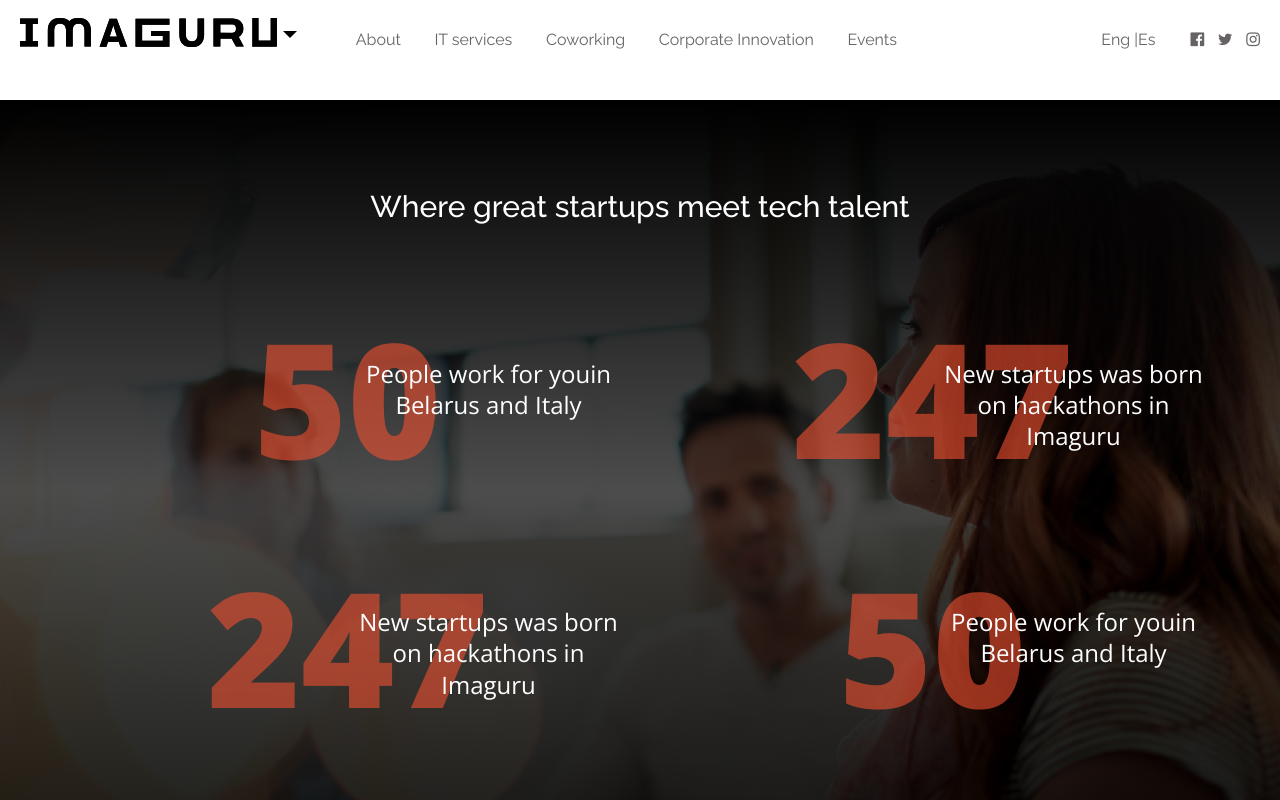
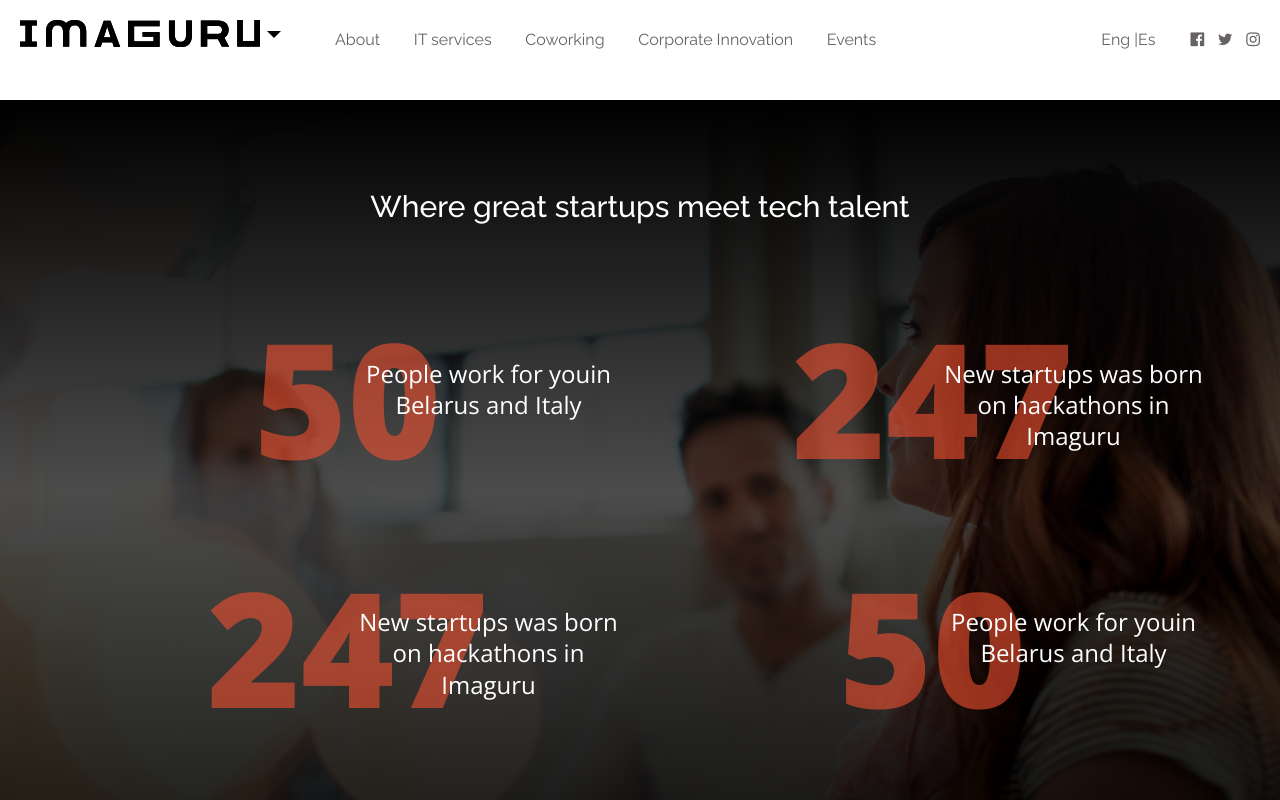
Before and after one commit to DaryaBobko/imaguruES, a website: page index.html in a window 1280 px wide. Shown: the top 800 px of the page. Drawn offline with nearby package versions, Linux system fonts and the light colour scheme; some packages are replaced by stand-ins of ours; files whose address does not match are found by name.

Commit message:
error correction in mozilla

```diff
--- a/content/css/main.css
+++ b/content/css/main.css
@@ -786,8 +786,11 @@
 
 
 
-
-
+@media (min-width: 1200px) {
+    .width-logo {
+        width: 25%;
+    }
+}
 
 @media (max-width: 1200px) {
 
@@ -858,6 +861,7 @@
 
     .logo {
         padding-top: 7%;
+        width: 240px;
     }
 
     .menu-btn {
--- a/index.html
+++ b/index.html
@@ -25,7 +25,7 @@
     <nav>
         <div class="container-fluid">
             <div class="row">
-                <div class="navbar-header dropdown">
+                <div class="navbar-header dropdown width-logo">
                     <button class="navbar-toggle collapsed menu-btn" data-toggle="collapse" data-target="#top-menu">
                         <i class="fa fa-bars"></i>
                     </button>
```
